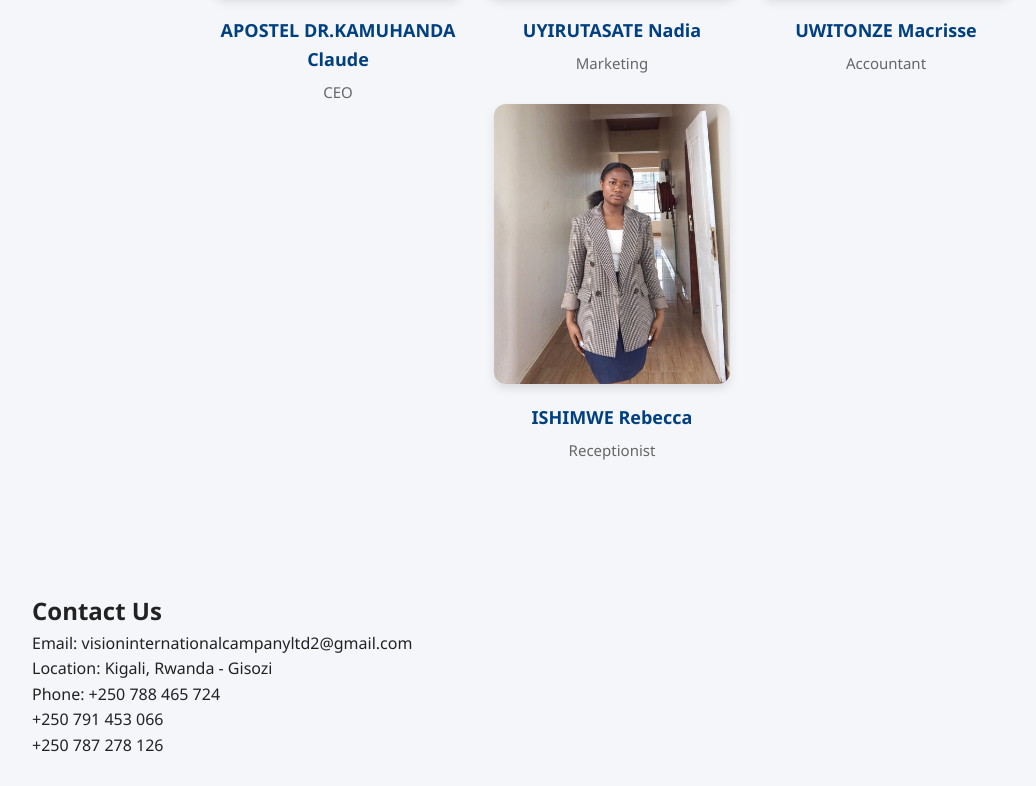
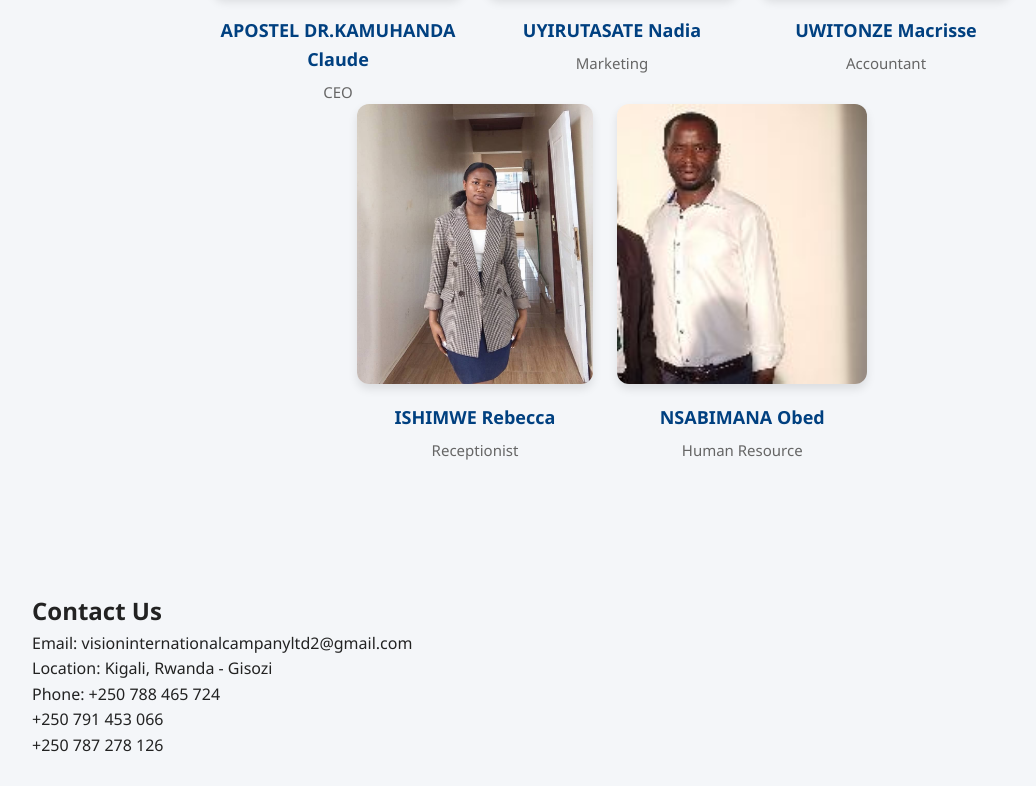
Before and after one commit to bryan-ray06/Visioninternationalcompany, a plain HTML site: page index.html in a window 1280 px wide. Shown: the part 2119-2905 px from the top of the page, without its empty margins (28-1064 px from the left). Drawn offline with Linux system fonts and the light colour scheme.

Commit message:
Update index.html

```diff
--- a/index.html
+++ b/index.html
@@ -155,16 +155,19 @@
       </div>
     </div>
     <div class="gallery-grid">
-<!--       <div class="gallery-item">
+      <div class="gallery-item">
+        <img src="Staff/rebecca.jpg" alt="Receptionist" />
+        <h4>ISHIMWE Rebecca</h4>
+        <p>Receptionist</p>
+      </div>
+
+    <div class="gallery-grid">
+      <div class="gallery-item">
         <img src="Staff/Obed.JPG" alt="HR" />
         <h4>NSABIMANA Obed</h4>
         <p>Human Resource</p>
-      </div> -->
-      <div class="gallery-item">
-        <img src="Staff/rebecca.JPG" alt="Receptionist" />
-        <h4>ISHIMWE Rebecca</h4>
-        <p>Receptionist</p>
       </div>
+
     </div>
   </section>
 
```
